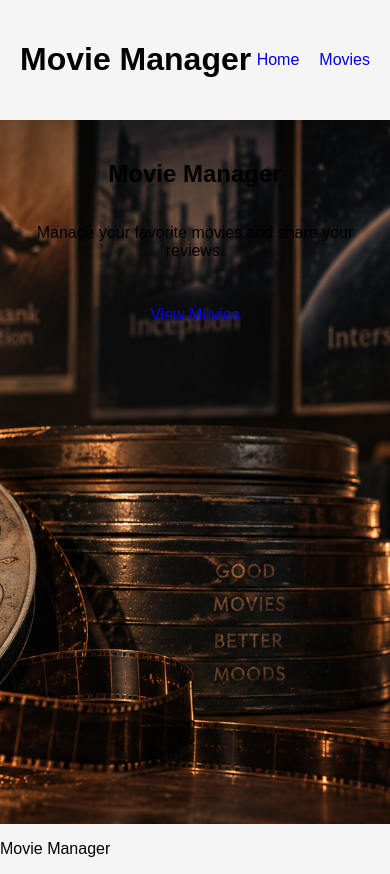
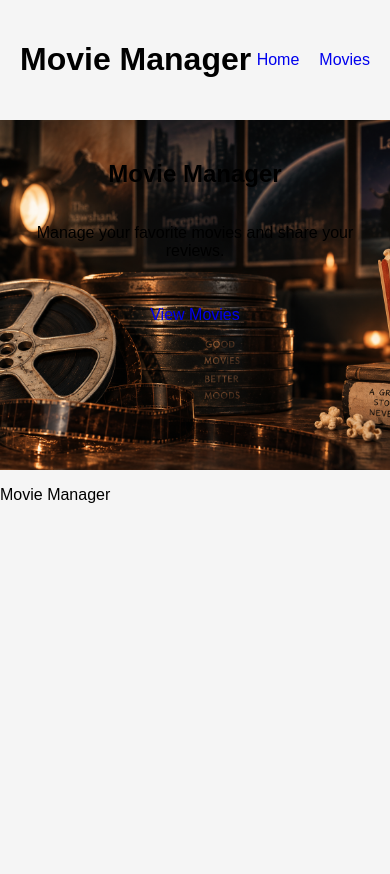
Before and after one commit to NP319/unit-2-project-movie-manager, a React (Vite) app in the folder react-frontend-app/: page / in a window 390 px wide. After the commit the page ends 844 px from the top, so only its background shows below. Built offline with nearby package versions, Linux system fonts and the light colour scheme.

Commit message:
Add responsive home page sizing

```diff
--- a/react-frontend-app/src/index.css
+++ b/react-frontend-app/src/index.css
@@ -41,7 +41,7 @@ body {
   align-items: center;
   text-align: center;
   padding: 20px;
-  min-height: calc(100vh - 140px);
+  height: 500px;
   box-sizing: border-box;
   background-image: url('./assets/vintage-film.png');
   background-size: cover;
@@ -66,3 +66,17 @@ body {
 .view-movies-link:hover {
   text-decoration: underline;
 }
+
+/* Adjust Home page for smaller screens */
+@media (max-width: 1024px) {
+  .home-section {
+    height: 450px;
+  }
+}
+
+/* Adjust Home page for mobile screens */
+@media (max-width: 600px) {
+  .home-section {
+    height: 350px;
+  }
+}
```
